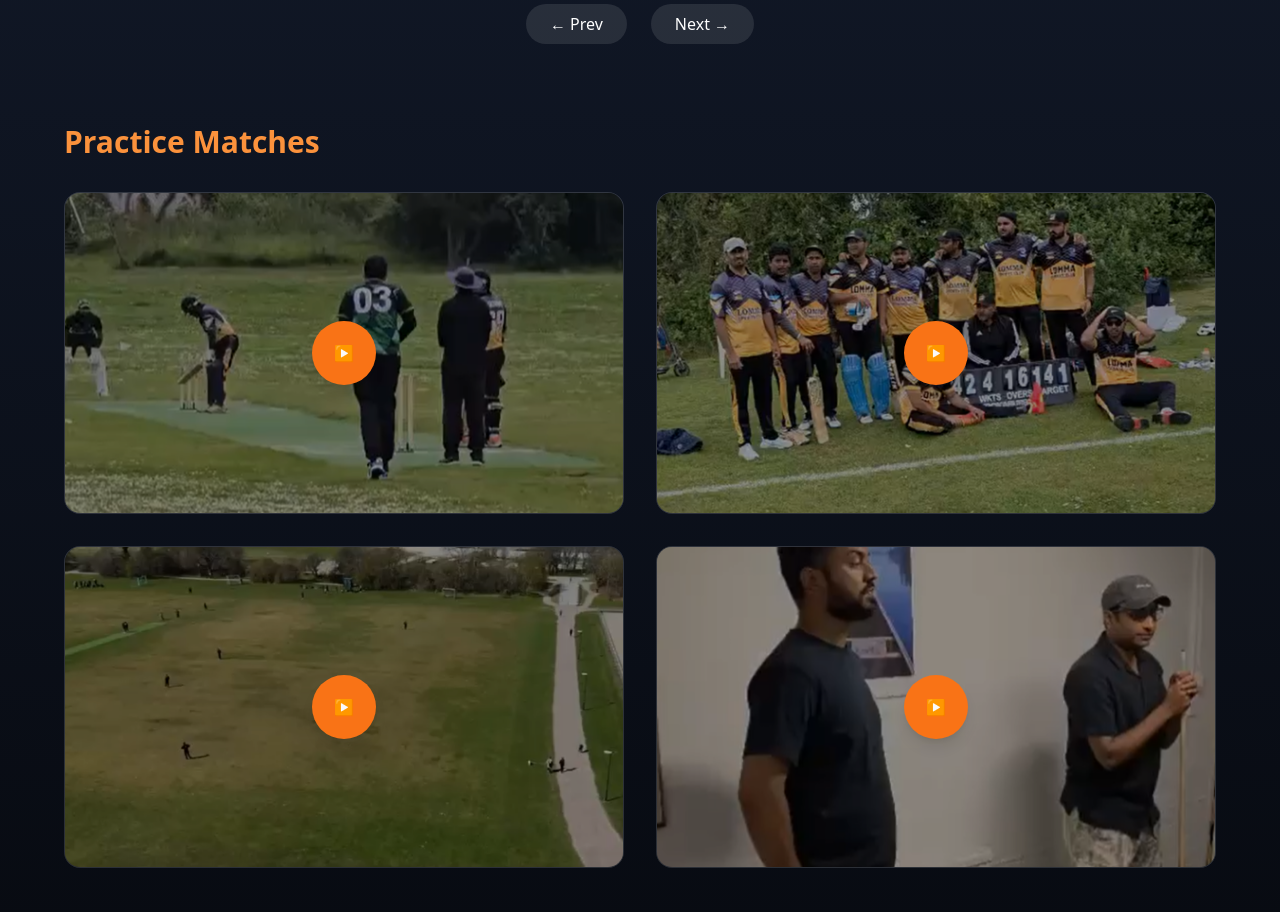
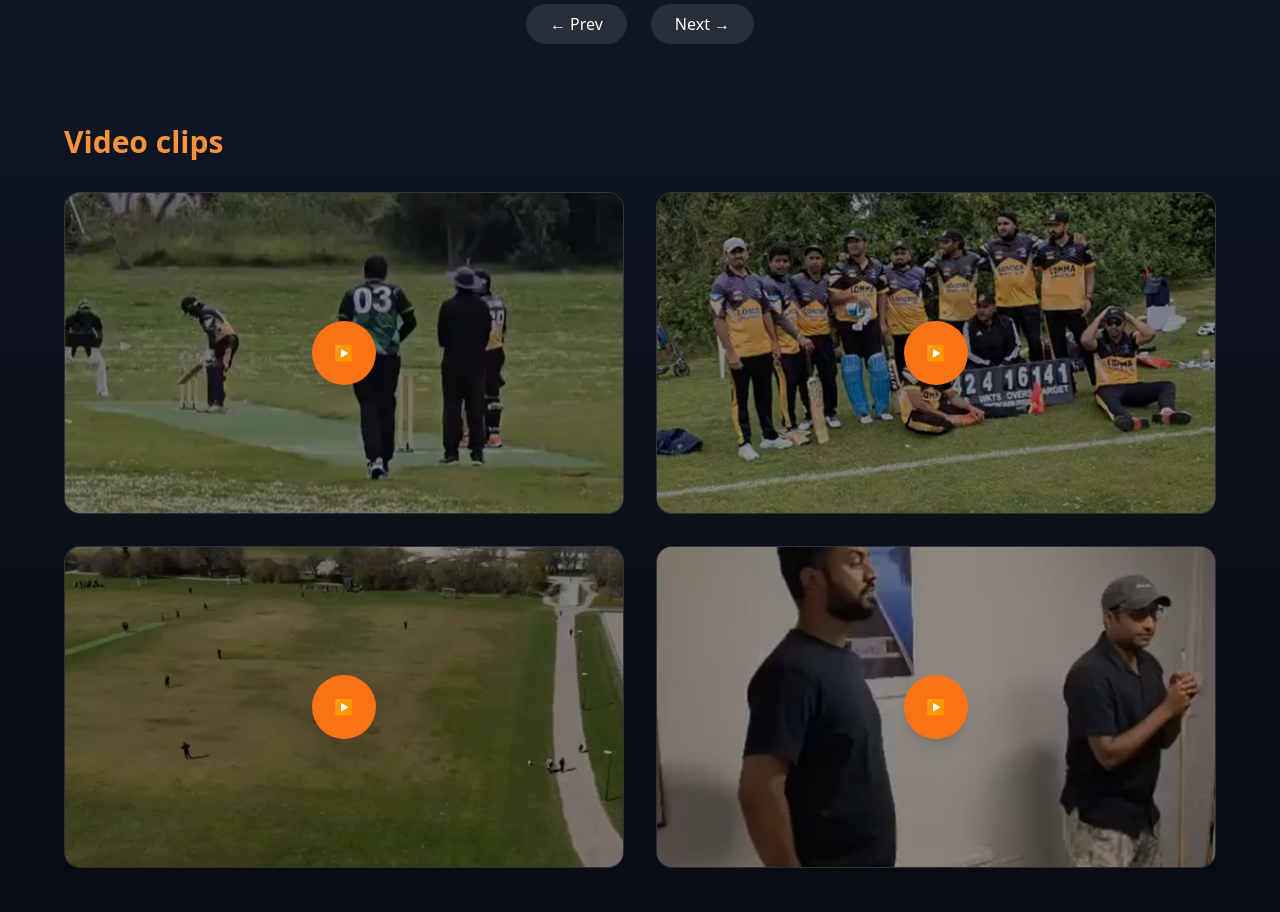
Before and after one commit to jacksyswain/lomma_sports_club, a React (Vite) app: page /gallery in a window 1280 px wide. Shown: the part 2200-3112 px from the top of the page. Built offline with nearby package versions, Linux system fonts and the light colour scheme.

Commit message:
initial setup

```diff
--- a/src/pages/Gallery.jsx
+++ b/src/pages/Gallery.jsx
@@ -194,7 +194,7 @@ export default function Gallery() {
         className="mt-20"
       >
         <h2 className="text-2xl md:text-3xl font-semibold mb-8 text-orange-400">
-          Practice Matches
+          Video clips
         </h2>
 
         <div className="grid grid-cols-1 md:grid-cols-2 gap-8">
```
